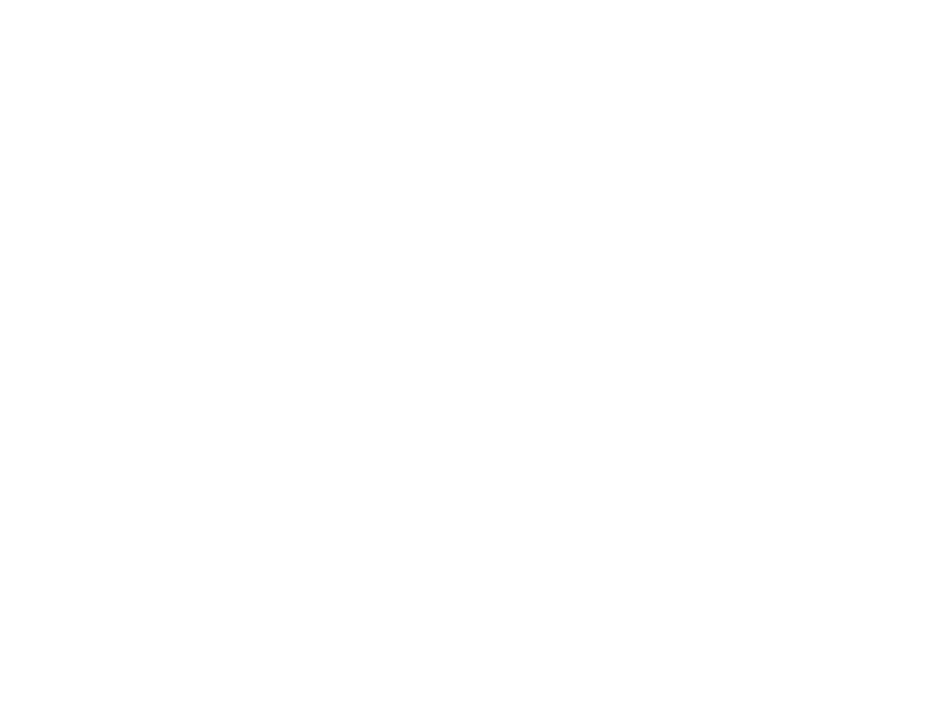
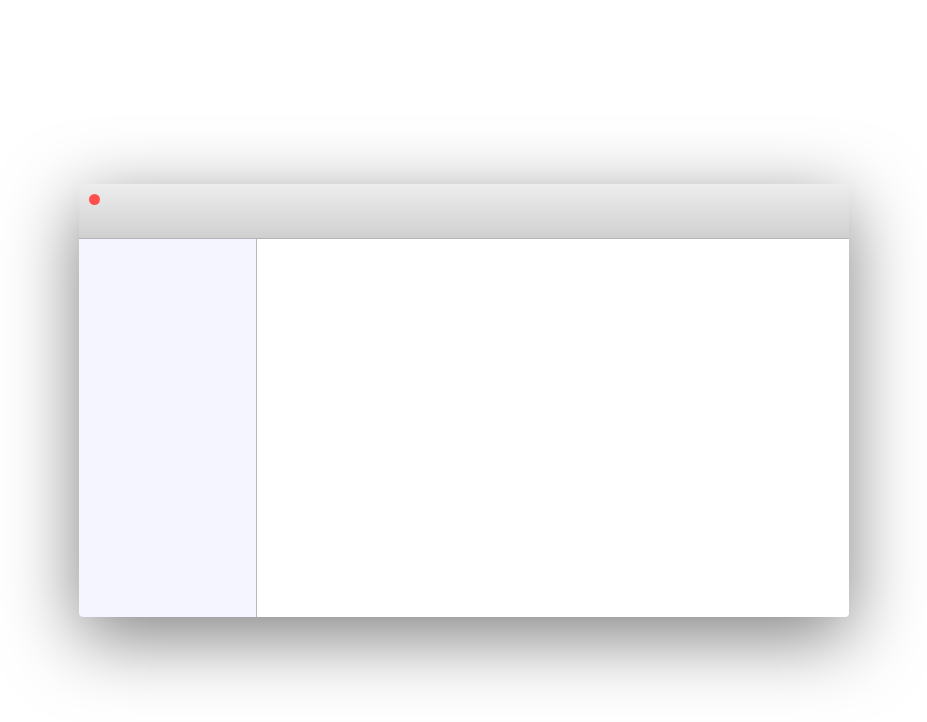
Before and after one commit to grantspell/os-portfolio, a React (Create React App) app in the folder client/: page /sandbox in a window 1280 px wide. Shown: the top 722 px of the page, without its empty margins (21-948 px from the left). Built offline with nearby package versions, Linux system fonts and the light colour scheme.

Commit message:
WORKING | on exact-scale version of default finder window demensions in `components/sandbox/` or `~path/sandbox`

```diff
--- a/client/src/App.js
+++ b/client/src/App.js
@@ -4,6 +4,9 @@
 // COMPONENTS
 import Home from './components/Home'
 import Project from './components/Project'
+
+// SANDBOX COMPONENTS
+import Sandbox from './components/sandbox/Sandbox'
 
 class App extends Component {
   render () {
@@ -12,6 +15,7 @@
         <div>
           <Switch>
             <Route exact path="/" component={Home} />
+            <Route exact path="/sandbox" component={Sandbox} />
             <Route path="/:id" component={Project} />
           </Switch>
         </div>
--- /dev/null
+++ b/client/src/components/sandbox/Sandbox.js
@@ -0,0 +1,101 @@
+import React, { Component } from 'react';
+import styled from 'styled-components';
+
+// COMPONENTS
+
+// STYLES
+const SandboxW = styled.div`
+    height: 100vh;
+    width: 100vw;
+    // background-color: rgba(0,0,0,.1);
+    background-color: white;
+    display: flex;
+    justify-content: flex-start;
+    align-items: center;
+`
+const FinderWindow = styled.div`
+    height: 433px;
+    width: 770px;
+    border-radius: 5px;
+    margin: 100px;
+    box-shadow: 0px 20px 75px rgba(0,0,0,.5);
+    font-family: 'Arimo', sans-serif;
+`
+const Top = styled.div`
+    display: flex;
+    height: 12.5%;
+    width: 100%;
+`
+const Bottom = styled.div`
+    display: flex;
+    height: 100%;
+    width: 100%;
+`
+const WToolBar = styled.div`
+    height: 100%;
+    width: 100%;
+    background: linear-gradient(#EDEDED, #D0D0D0);
+    border-radius: 4px 4px 0px 0px;
+    z-index: 999;
+    border-bottom: .5px solid rgba(0,0,0, 0.245);
+
+    .closeButton {
+        height: 11px;
+        width: 11px;
+        background-color: rgba(255, 78, 78, 1);
+        border-radius: 50%;
+        margin: 10px 0px 0px 10px;
+    }
+`
+const WNav = styled.div`
+    height: 87.5%;
+    width: 23%;
+    border-radius: 0px 0px 0px 4px;
+    background-color: rgba(240, 240, 255, 0.675);
+    z-index: 555;
+    border-right: .5px solid rgba(0, 0, 0, 0.245);
+`
+const WContent = styled.div`
+    height: 87.5%;
+    width: 77%;
+    border-radius: 0px 0px 4px 0px;
+    background-color: #FFFFFF;
+`
+
+class Sandbox extends Component {
+    render() {
+        return (
+            <SandboxW>
+
+                <FinderWindow>
+
+                    <Top>
+
+                        <WToolBar>
+
+                            <div className="closeButton"></div>
+
+                        </WToolBar>
+
+                    </Top>
+
+                    <Bottom>
+
+                        <WNav>
+
+                        </WNav>
+
+                        <WContent>
+
+                        </WContent>
+
+                    </Bottom>
+
+                </FinderWindow>
+
+            </SandboxW>
+        );
+    }
+}
+
+export default Sandbox;
```
